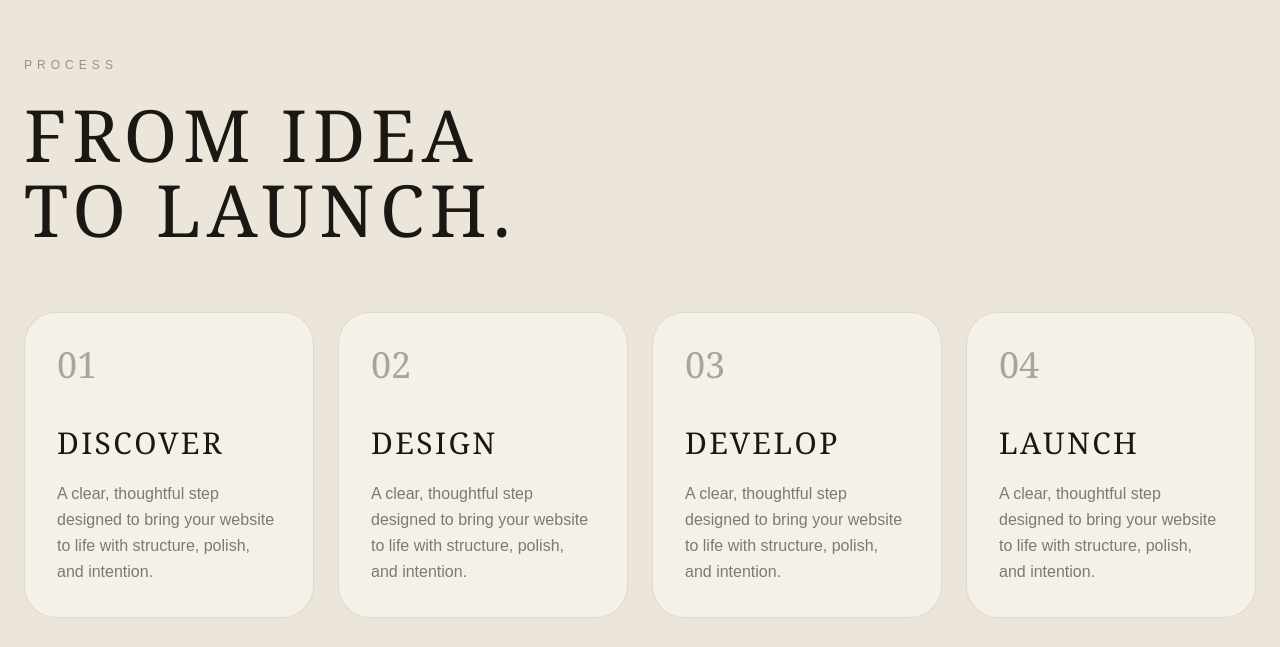
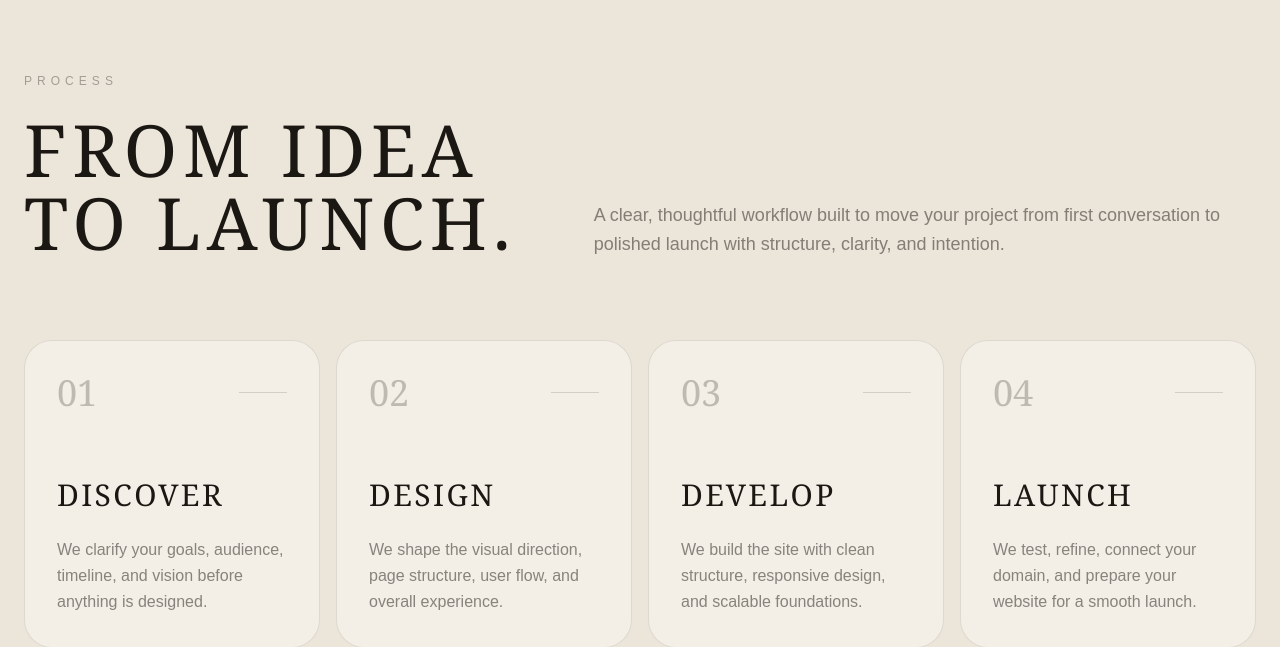
Before and after one commit to Jovavoco/jovavo, a Next.js app: page / in a window 1280 px wide. Shown: the part 2785-3432 px from the top of the page. Built offline with nearby package versions, Linux system fonts and the light colour scheme.

Commit message:
Update page.tsx

```diff
--- a/app/page.tsx
+++ b/app/page.tsx
@@ -152,35 +152,57 @@ export default function HomePage() {
       </section>
 
 {/* PROCESS */}
-      <section className="bg-[#ece5da] px-6 py-28">
+<section className="bg-[#ece5da] px-6 py-32">
   <div className="mx-auto max-w-7xl">
     <Reveal>
-            <p className="mb-6 text-xs uppercase tracking-[0.42em] text-[#1b1713]/40">
+      <div className="grid gap-10 lg:grid-cols-[0.8fr_1fr] lg:items-end">
+        <div>
+          <p className="mb-6 text-xs uppercase tracking-[0.42em] text-[#1b1713]/35">
             Process
           </p>
 
-            <h2 className="font-serif text-5xl font-light uppercase leading-[1.05] tracking-[0.08em] md:text-7xl">
+          <h2 className="font-serif text-5xl font-light uppercase leading-[1.02] tracking-[0.08em] md:text-7xl">
             From idea
             <br />
             to launch.
           </h2>
+        </div>
+
+        <p className="max-w-2xl text-lg leading-relaxed text-[#1b1713]/50">
+          A clear, thoughtful workflow built to move your project from first
+          conversation to polished launch with structure, clarity, and intention.
+        </p>
+      </div>
     </Reveal>
 
-          <div className="mt-16 grid gap-6 md:grid-cols-4">
+    <div className="mt-20 grid gap-4 md:grid-cols-4">
       {process.map(([number, title], index) => (
         <Reveal key={title} delay={index * 100}>
-                <div className="rounded-[2rem] border border-[#1b1713]/10 bg-[#f5f1e8] p-8">
-                  <p className="font-serif text-4xl text-[#1b1713]/35">
+          <div className="group rounded-[1.75rem] border border-[#1b1713]/10 bg-[#f8f4ec]/70 p-8 transition-all duration-500 hover:-translate-y-1 hover:bg-white hover:shadow-[0_30px_90px_rgba(27,23,19,0.07)]">
+            <div className="mb-16 flex items-center justify-between">
+              <p className="font-serif text-4xl text-[#1b1713]/25">
                 {number}
               </p>
 
-                  <h3 className="mt-10 font-serif text-3xl uppercase tracking-[0.08em]">
+              <div className="h-px w-12 bg-[#1b1713]/15 transition-all duration-500 group-hover:w-20 group-hover:bg-[#1b1713]/35" />
+            </div>
+
+            <h3 className="font-serif text-3xl uppercase tracking-[0.08em]">
               {title}
             </h3>
 
-                  <p className="mt-5 leading-relaxed text-[#1b1713]/55">
-                    A clear, thoughtful step designed to bring your website to
-                    life with structure, polish, and intention.
+            <p className="mt-6 text-base leading-relaxed text-[#1b1713]/50">
+              {title === "Discover" &&
+                "We clarify your goals, audience, timeline, and vision before anything is designed."}
+
+              {title === "Design" &&
+                "We shape the visual direction, page structure, user flow, and overall experience."}
+
+              {title === "Develop" &&
+                "We build the site with clean structure, responsive design, and scalable foundations."}
+
+              {title === "Launch" &&
+                "We test, refine, connect your domain, and prepare your website for a smooth launch."}
             </p>
           </div>
         </Reveal>
```
Lines whose indentation alone changed are shown as unchanged.
